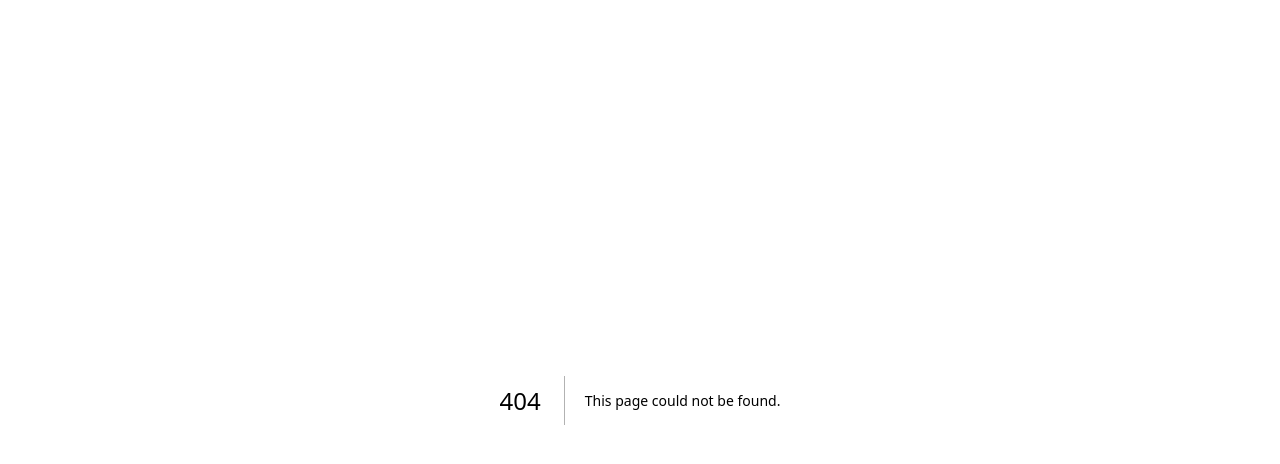
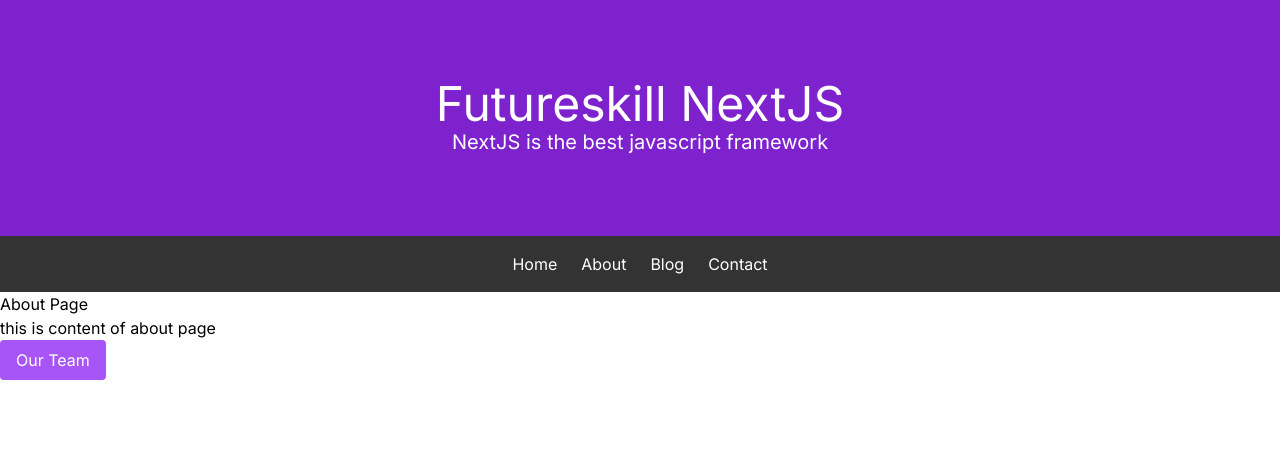
Before and after one commit to MosSurachet/nextjs_workshop, a Next.js app: page /about in a window 1280 px wide. Before the commit this address had no page. Shown: the top 464 px of the page. Built offline with nearby package versions, Linux system fonts and the light colour scheme.

Commit message:
Add routing

```diff
--- /dev/null
+++ b/src/app/about/page.jsx
@@ -0,0 +1,17 @@
+import React from 'react'
+import Link from 'next/link'
+import Header from '../components/Header'
+import Nav from '../components/Nav'
+function AboutPage() {
+  return (
+    <div>
+      <Header />
+      <Nav />
+      <h3>About Page</h3>
+      <p>this is content of about page</p>
+      <Link href="/about/team" className='inline-block bg-purple-500 text-white py-2 px-4 rounded'>Our Team</Link>
+    </div>
+  )
+}
+
+export default AboutPage
--- /dev/null
+++ b/src/app/about/team/page.jsx
@@ -0,0 +1,15 @@
+import React from 'react'
+import Link from 'next/link'
+import Header from '../components/Header'
+import Nav from '../components/Nav'
+function page() {
+  return (
+    <div>
+        <h3>Our Team</h3>
+        <p>Lorem ipsum dolor sit amet, consectetur adipisicing elit. Facilis cumque ab quod accusamus quidem. Suscipit voluptate voluptatum dignissimos laudantium nam?</p>
+        <Link href="/about" className='inline-block bg-purple-500 text-white py-2 px-4 rounded'>Back</Link>
+    </div>
+  )
+}
+
+export default page
--- /dev/null
+++ b/src/app/blog/page.jsx
@@ -0,0 +1,16 @@
+import React from 'react'
+import Header from '../components/Header'
+import Nav from '../components/Nav'
+
+function BlogPage() {
+  return (
+    <div>
+      <Header />
+      <Nav />
+      <h3>Blog Page</h3>
+      <p>this is content of Blog page</p>
+    </div>
+  )
+}
+
+export default BlogPage
--- a/src/app/components/Nav.jsx
+++ b/src/app/components/Nav.jsx
@@ -1,13 +1,13 @@
 import React from 'react'
-
+import Link from 'next/link'
 function Nav() {
   return (
     <div>
       <ul className='flex items-center justify-center py-4 bg-[#333] text-white font-semiblod space-x-6'>
-        <li className='hover:underline'>Home</li>
-        <li className='hover:underline'>About</li>
-        <li className='hover:underline'>Blog</li>
-        <li className='hover:underline'>Contact</li>
+        <li className='hover:underline'><Link href="/">Home</Link></li>
+        <li className='hover:underline'><Link href="/about">About</Link> </li>
+        <li className='hover:underline'><Link href="/blog">Blog</Link></li>
+        <li className='hover:underline'><Link href="/contact">Contact</Link></li>
       </ul>
     </div>
   )
--- /dev/null
+++ b/src/app/contact/page.jsx
@@ -0,0 +1,16 @@
+import React from 'react'
+import Header from '../components/Header'
+import Nav from '../components/Nav'
+
+function ContactPage() {
+  return (
+    <div>
+      <Header />
+      <Nav />
+      <h3>Contact Page</h3>
+      <p>this is content of Contact page</p>
+    </div>
+  )
+}
+
+export default ContactPage
--- a/src/app/page.jsx
+++ b/src/app/page.jsx
@@ -19,7 +19,8 @@
     <main >
       <Header />
       <Nav />
-
+      <h3>Home Page</h3>
+      <p>This is home page</p>
     </main>
   );
 }
```
